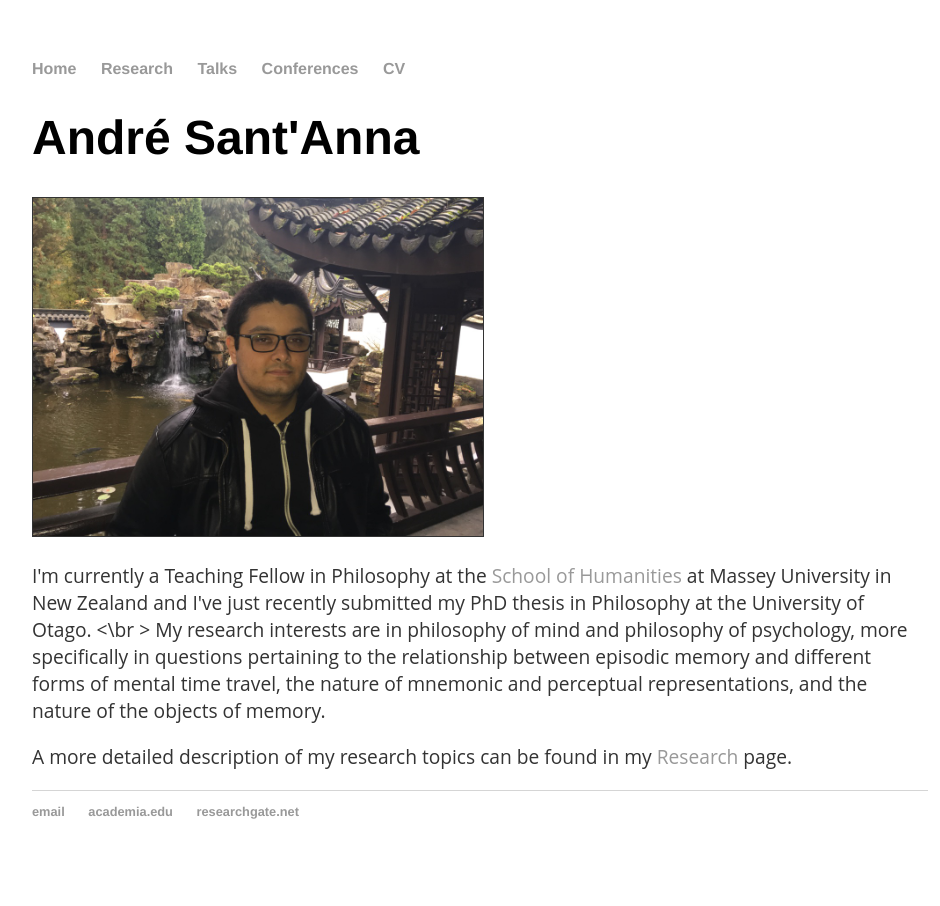
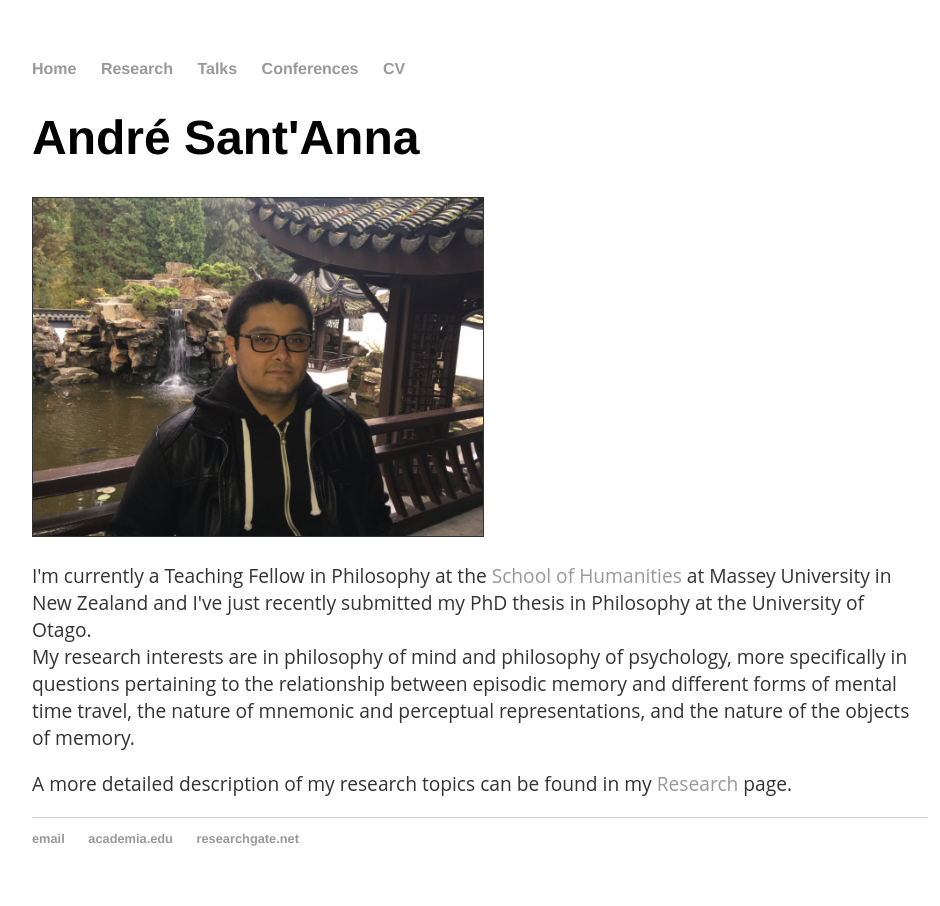
Before and after one commit to andresantanna/andresantanna.github.io, a Jekyll site: the page built from index.html, in a window 1280 px wide. Shown: the whole page, without its empty margins (160-1100 px from the left). Built offline with Jekyll 4.4.1, drawn with Linux system fonts in a browser that asks for light colours; comment, search, counter and statistics services are not loaded.

```diff
--- a/index.html
+++ b/index.html
@@ -6,7 +6,7 @@ title: André Sant'Anna - Philosophy
 	<h1>André Sant'Anna</h1>
 	<p style="background-color:white"> <img src="/photo.jpg" height="338px" width="450px" border="1px"> </p>
 	    <p>I'm currently a Teaching Fellow in Philosophy at the <a href="http://www.massey.ac.nz/massey/learning/departments/school-of-humanities/school-of-humanities_home.cfm">School of Humanities</a> at Massey University in New Zealand and I've just recently submitted my PhD thesis in Philosophy at the University of Otago.
-		    <\br > My research interests are in philosophy of mind and philosophy of psychology, more specifically in questions pertaining to the relationship between episodic memory and different forms of mental time travel, the nature of mnemonic and perceptual representations, and the nature of the objects of memory.</p>
+		    </br > My research interests are in philosophy of mind and philosophy of psychology, more specifically in questions pertaining to the relationship between episodic memory and different forms of mental time travel, the nature of mnemonic and perceptual representations, and the nature of the objects of memory.</p>
 <p>A more detailed description of my research topics can be found in my <a href="/research">Research</a> page.</p>
 
 </div><!-- /.blurb -->
```
